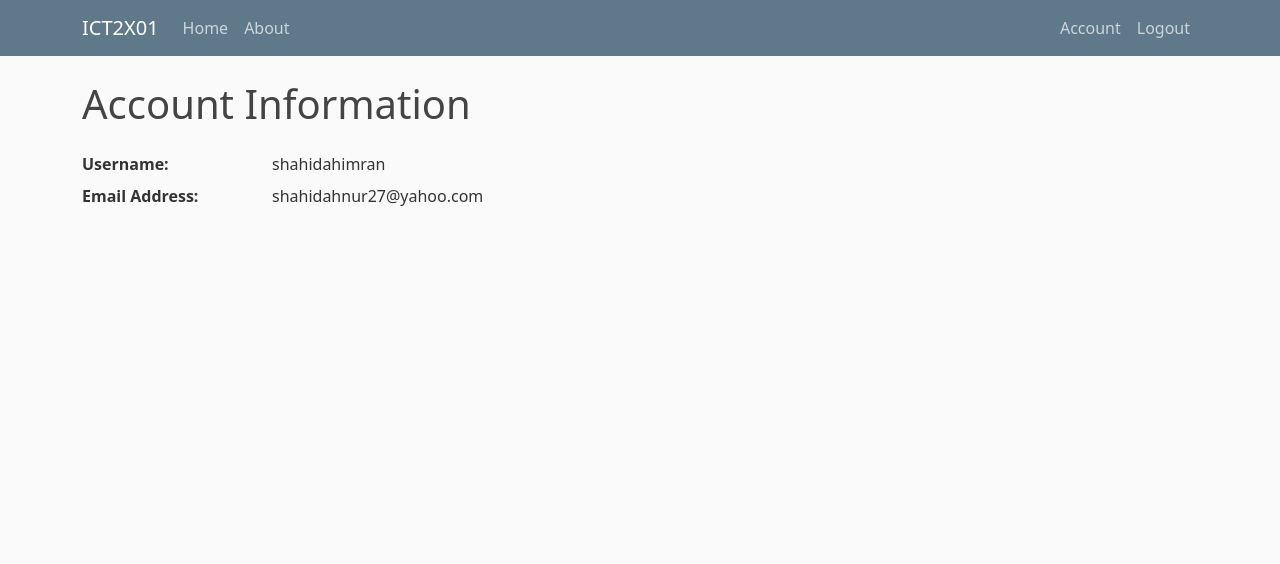
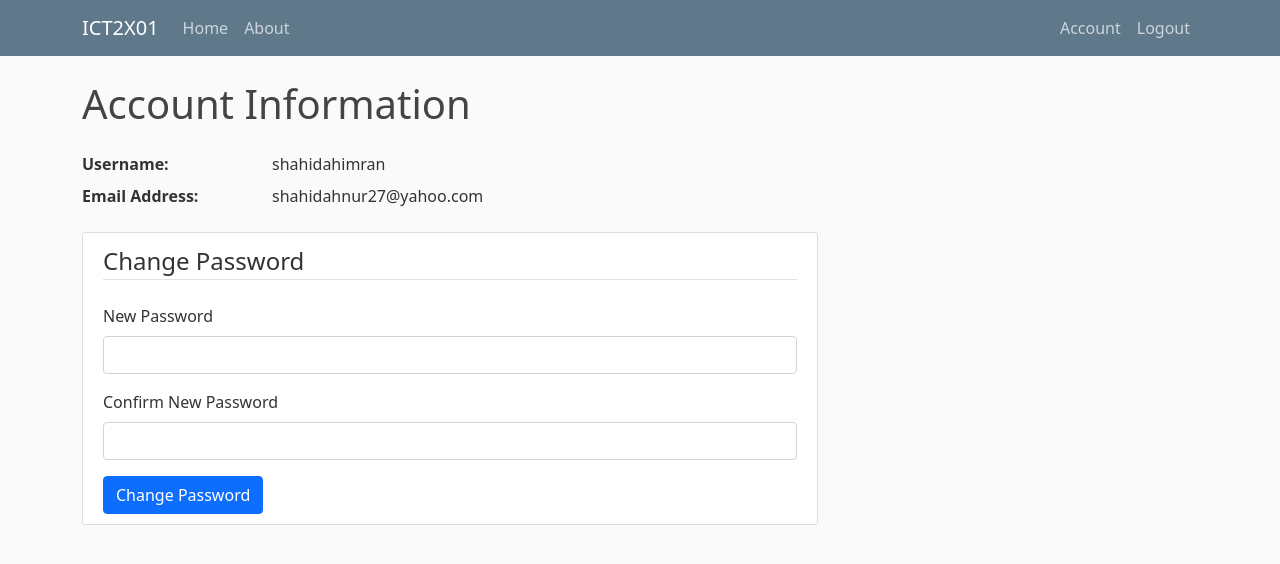
Before and after one commit to SageSG/Robotic-Car-Website, a Flask app: page /account in a window 1280 px wide. Shown: the top 564 px of the page. Run offline with Flask 2, Linux system fonts and the light colour scheme; a user stored in the database is signed in; parts of the project's set-up code (start-up, migrations or seed data) failed here and were passed over.

Commit message:
Added reset password functionality.

```diff
--- a/webapp/forms.py
+++ b/webapp/forms.py
@@ -1,7 +1,7 @@
 from flask_wtf import FlaskForm
 from wtforms import StringField, PasswordField, SubmitField, BooleanField
 from wtforms.validators import DataRequired, Length, Email, EqualTo, ValidationError
-from .models.users import User
+from webapp.models import User
 
 # Create registration form for the webapp
 class RegistratationForm(FlaskForm):
@@ -49,5 +49,5 @@ class ForgotForm(FlaskForm):
 # Used to reset password
 class ResetForm(FlaskForm):
     new_password = PasswordField("New Password", validators=[DataRequired()])
-    confirm_new_passwd = PasswordField("Confirm New Password", validators=[DataRequired()])
+    confirm_new_passwd = PasswordField("Confirm New Password", validators=[DataRequired(), EqualTo('new_password')])
     submit = SubmitField("Change Password")
--- a/webapp/models.py
+++ b/webapp/models.py
@@ -13,6 +13,7 @@ class User(db.Model, UserMixin):
     username=db.Column(db.String(20),unique=True,nullable=False)
     email=db.Column(db.String(120),unique=True,nullable=False)
     password=db.Column(db.String(60),nullable=False)
+    reset_key = db.Column(db.String(60), nullable=True)
 
     # Generate a reset token for resetting of password
     def get_reset_key(self, expires_sec=1800):
--- a/webapp/routes.py
+++ b/webapp/routes.py
@@ -9,6 +9,12 @@ from webapp.forms import RegistratationForm, LoginForm
 from flask_login import login_user, current_user, logout_user
 from flask import jsonify
 from webapp.models import User
+
+# For sending email
+from webapp.google import Create_Service
+import base64
+from email.mime.multipart import MIMEMultipart
+from email.mime.text import MIMEText
 
 # @app.route specifies the URL
 # render_template(<html file>)
@@ -77,60 +83,108 @@ def register():
 
     return render_template('register.html', title="Register", form=form)
 
-# Reset password page
-@app.route("/reset")
-def reset():
-    return render_template('reset.html', title="Reset Password")
-# Function to send email using flask-mail
-def send_mail(user):
-    key = user.get_reset_key()
-    content = Message("Password Reset Request", sender="jacktan210718@gmail.com", recipients=[user.email])
-    content.body = f'''Reset password: {url_for('reset', key=key, _external=True)}'''
-    mail.send(content)
+# Function to send email using Gmail API
+def send_gmail(user):
 
+    key = user.get_reset_key()  #Generate a valid key for user with specified email
+
+    # Store the key into the database
+    user.reset_key = key
+    db.session.commit()
+
+    CLIENT_SECRET_FILE = 'credentials.json'
+    API_NAME = 'gmail'
+    API_VERSION = 'v1'
+    SCOPES = ['https://mail.google.com/']
+
+    service = Create_Service(CLIENT_SECRET_FILE, API_NAME, API_VERSION, SCOPES)
+
+    emailMsg = f'''To reset your password click here: {url_for('reset', key=key, _external=True)}'''
+    emailMsg += f'''\n\nIf you did not request this, please ignore this message.'''
+    mimeMessage = MIMEMultipart()
+    mimeMessage['to'] = user.email
+    mimeMessage['subject'] = 'Password Reset'
+    mimeMessage.attach(MIMEText(emailMsg, 'plain'))
+    raw_string = base64.urlsafe_b64encode(mimeMessage.as_bytes()).decode()
+
+    message = service.users().messages().send(userId='me', body={'raw': raw_string}).execute()
+
+# Request to reset password page
 @app.route("/forgot", methods=["GET", "POST"])
 def forgot():
+
     form = ForgotForm()
     if form.validate_on_submit():
         user = User.query.filter_by(email=form.email.data).first()
-        send_mail(user)
-        send_mail(user)
-        flash(f"Your password reset request has been sent to the specified email.", "success")
+        # Check if user exists
+        if user is not None:
+            send_gmail(user)
+        else:
+            pass
+
+        flash(f"If the email exists, the password reset request has been sent to the specified email.", "success")
 
     return render_template("forgot.html", title="Forgot Password", form=form)
 
+# Reset password page
 @app.route("/reset/<key>", methods=["GET", "POST"])
 def reset(key):
-    user_id = User.verify_reset_key(key)
-    if user_id is None:
-        flash("Invalid request link.", "warning")
-        return redirect(url_for("forgot"))
-    else:
+
+    user = User.verify_reset_key(key)
+
+    if user is not None and user.reset_key == key:
         form = ResetForm()
         if form.validate_on_submit():
             # Hash the password variable
-            hashed_password = bcrypt.generate_password_hash(form.password.data).decode("utf-8")
+            hashed_password = bcrypt.generate_password_hash(form.confirm_new_passwd.data).decode("utf-8")
 
             # Store user details into database
-            user_id.password = hashed_password
+            user.password = hashed_password
+
+            # Generate a new key and store to DB to ensure that user cannot use the same link to reset again
+            user.reset_key = user.get_reset_key()
             db.session.commit()
-        return render_template('reset.html', title="Reset Password", form=form)
 
-# Authorised Pages
+            flash("Please login again.", "danger")
+            return redirect(url_for("login"))
+    else:
+        flash("Invalid request link.", "warning")
+        return redirect(url_for("forgot"))
 
-# Logout page
-@app.route("/logout")
-def logout():
-    logout_user()
-    return redirect(url_for("home"))
+
+    return render_template('reset.html', title="Reset Password", form=form)
 
 # robots.txt page
 @app.route("/robots.txt")
 def robots():
     return render_template('robots.txt', title="Robots")
 
+# Authorised Pages
+
+# Logout page
+@app.route("/logout")
+@login_required
+def logout():
+    logout_user()
+    return redirect(url_for("home"))
+
 # Account
-@app.route("/account")
+@app.route("/account", methods=["GET", "POST"])
 @login_required     #Only logged in users can access this page
 def account():
-    return render_template("account.html", title="Account")
+    form = ResetForm()
+    if form.validate_on_submit():
+        # Hash the password variable
+        hashed_password = bcrypt.generate_password_hash(form.confirm_new_passwd.data).decode("utf-8")
+
+        # Store user details into database
+        current_user.password = hashed_password
+
+        db.session.commit()
+
+        # Logout the user after password has been changed
+        logout_user()
+
+        return redirect(url_for("login"), )
+
+    return render_template("account.html", title="Account", form=form)
--- a/webapp/templates/account.html
+++ b/webapp/templates/account.html
@@ -7,5 +7,46 @@
     <dt class="col-sm-3">Email Address:</dt>
     <dd class="col-sm-9">{{ current_user.email }}</dd>
 </dl>
+<div class="content-section">
+    <form method="POST" action="">
+        {{ form.hidden_tag() }} <!-- For CSRF security purposes -->
+        <fieldset class="form-group">
+            <legend class="border-bottom mb-4">Change Password</legend>
+            <div class="mb-3">
+                {{ form.new_password.label(class="form-label")}}
+
+                <!-- Validate password -->
+                {% if form.new_password.errors %}
+                {{ form.new_password(class="form-control is-invalid") }}
+                <div class="invalid-feedback">
+                    {% for error in form.new_password.errors %}
+                    <span>{{ error }}</span>
+                    {% endfor %}
+                </div>
+                {% else %}
+                {{ form.new_password(class="form-control") }}
+                {% endif %}
+            </div>
+            <div class="mb-3">
+                {{ form.confirm_new_passwd.label(class="form-label")}}
+
+                <!-- Validate confirm_password -->
+                {% if form.confirm_new_passwd.errors %}
+                {{ form.confirm_new_passwd(class="form-control is-invalid") }}
+                <div class="invalid-feedback">
+                    {% for error in form.confirm_new_passwd.errors %}
+                    <span>{{ error }}</span>
+                    {% endfor %}
+                </div>
+                {% else %}
+                {{ form.confirm_new_passwd(class="form-control") }}
+                {% endif %}
+            </div>
+        </fieldset>
+        <div class="col-12">
+            {{ form.submit(class="btn btn-primary") }}
+        </div>
+    </form>
+</div>
 
 {% endblock %}
```
Also changed, not shown: webapp/__init__.py (+8 -7 lines), webapp/google.py (added, +47 -0 lines), webapp/site.db. Lines whose indentation alone changed are shown as unchanged.
